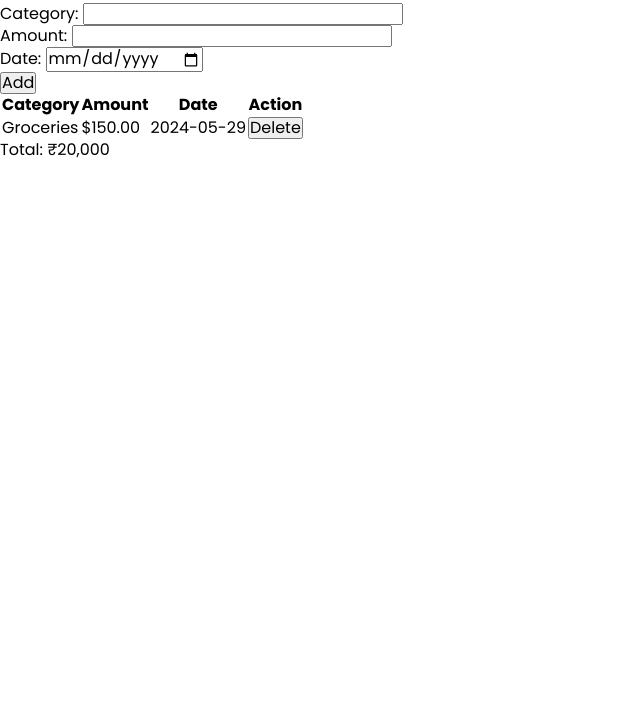
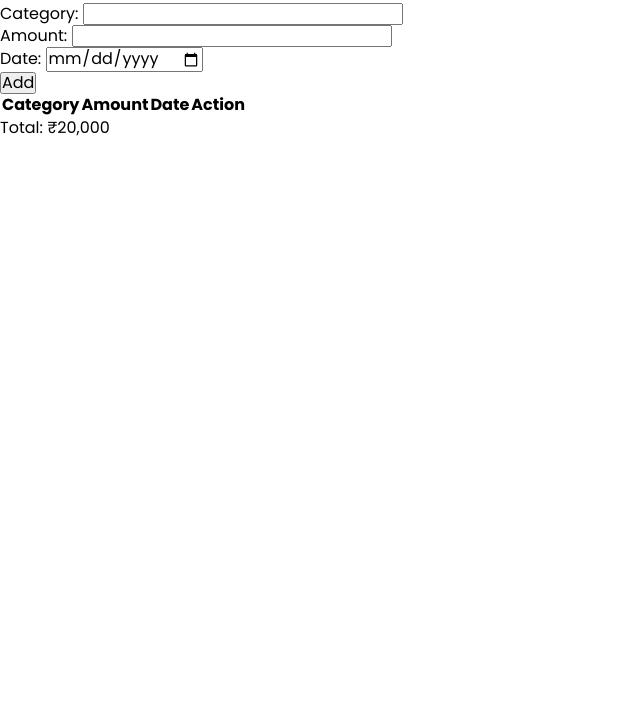
Before and after one commit to aruntutter/SkillSafari-JavaScript-Projects, a plain HTML site: page project04-expense_tracker/index.html in a window 1280 px wide. Shown: the part 77-800 px from the top of the page, without its empty margins (0-640 px from the left). Drawn offline with Linux system fonts and the light colour scheme.

Commit message:
commented output table

```diff
--- a/project04-expense_tracker/index.html
+++ b/project04-expense_tracker/index.html
@@ -57,17 +57,17 @@
         </thead>
         <tbody>
           <tr>
-            <td>Groceries</td>
+            <!-- <td>Groceries</td>
             <td>$150.00</td>
             <td>2024-05-29</td>
-            <td><button class="delete-btn" id="btn-delete">Delete</button></td>
+            <td><button class="delete-btn" id="btn-delete">Delete</button></td> -->
           </tr>
         </tbody>
       </table>
     </div>
   </div>
 
-  <div class="total">
+  <div class="total" id="total-body">
     <label for="total">Total:</label>
     <label for="total-output" id="total-output">&#x20B9;20,000</label>
   </div>
```
